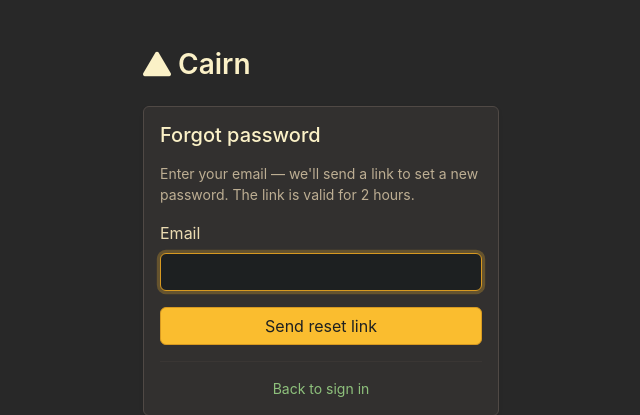
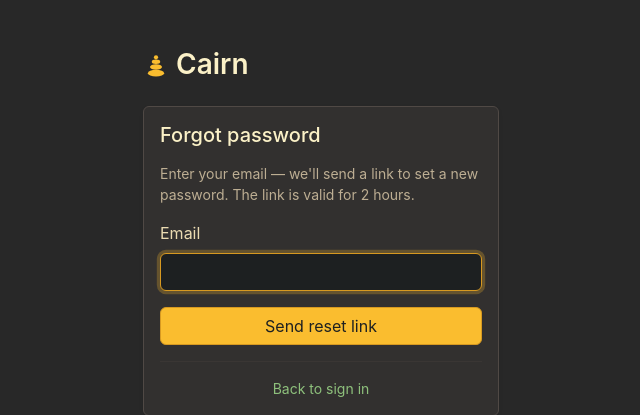
Before and after one commit to kuhn-ruess/cairn, a Flask app: page /auth/forgot-password in a window 1280 px wide. Shown: the top 415 px of the page, without its empty margins (319-959 px from the left). Run offline with Flask 3, Linux system fonts and the light colour scheme.

Commit message:
branding: cairn stacked-stones logo + favicons
Replace the bi-triangle-fill placeholder with the real Cairn mark in the
navbar and on the auth pages, and add favicons / apple-touch-icon (served
from static/img). Logo + icon set (gold stones on gruvbox dark) is shared
with the iOS app and the marketing site. Also ships maskable + Google
Play store icons for future Android/PWA use.

```diff
--- a/application/__init__.py
+++ b/application/__init__.py
@@ -9,7 +9,7 @@ from mongoengine import connect, disconnect
 from werkzeug.middleware.proxy_fix import ProxyFix
 
 # Public app version — surfaced in the nav footer + the About page.
-APP_VERSION = "1.0.5"
+APP_VERSION = "1.0.6"
 
 # Pull settings out of a local ``.env`` file if one exists. Doesn't override
 # values that are already set in the real environment.
--- a/application/templates/auth/forgot_password.html
+++ b/application/templates/auth/forgot_password.html
@@ -4,7 +4,7 @@
 <div class="row justify-content-center">
   <div class="col-md-5 col-lg-4">
     <h1 class="h3 mb-4 fw-semibold">
-      <i class="bi bi-triangle-fill"></i> Cairn
+      <img src="{{ url_for('static', filename='img/logo-mark.svg') }}" alt="" width="26" height="26" style="vertical-align:-4px"> Cairn
     </h1>
     <div class="card shadow-sm">
       <div class="card-body">
--- a/application/templates/auth/login.html
+++ b/application/templates/auth/login.html
@@ -4,7 +4,7 @@
 <div class="row justify-content-center">
   <div class="col-md-5 col-lg-4">
     <h1 class="h3 mb-4 fw-semibold">
-      <i class="bi bi-triangle-fill"></i> Cairn
+      <img src="{{ url_for('static', filename='img/logo-mark.svg') }}" alt="" width="26" height="26" style="vertical-align:-4px"> Cairn
     </h1>
     <div class="card shadow-sm">
       <div class="card-body">
--- a/application/templates/auth/register.html
+++ b/application/templates/auth/register.html
@@ -4,7 +4,7 @@
 <div class="row justify-content-center">
   <div class="col-md-6 col-lg-5">
     <h1 class="h3 mb-4 fw-semibold">
-      <i class="bi bi-triangle-fill"></i> Cairn
+      <img src="{{ url_for('static', filename='img/logo-mark.svg') }}" alt="" width="26" height="26" style="vertical-align:-4px"> Cairn
     </h1>
     <div class="card shadow-sm">
       <div class="card-body">
--- a/application/templates/auth/reset_password.html
+++ b/application/templates/auth/reset_password.html
@@ -4,7 +4,7 @@
 <div class="row justify-content-center">
   <div class="col-md-5 col-lg-4">
     <h1 class="h3 mb-4 fw-semibold">
-      <i class="bi bi-triangle-fill"></i> Cairn
+      <img src="{{ url_for('static', filename='img/logo-mark.svg') }}" alt="" width="26" height="26" style="vertical-align:-4px"> Cairn
     </h1>
     <div class="card shadow-sm">
       <div class="card-body">
--- a/application/templates/layout/base.html
+++ b/application/templates/layout/base.html
@@ -4,6 +4,9 @@
   <meta charset="utf-8">
   <meta name="viewport" content="width=device-width, initial-scale=1">
   <title>{% block title %}Cairn{% endblock %}</title>
+  <link rel="icon" type="image/svg+xml" href="{{ url_for('static', filename='img/logo-icon.svg') }}">
+  <link rel="icon" type="image/png" sizes="32x32" href="{{ url_for('static', filename='img/favicon-32.png') }}">
+  <link rel="apple-touch-icon" href="{{ url_for('static', filename='img/apple-touch-icon.png') }}">
   <link href="https://cdn.jsdelivr.net/npm/bootstrap@5.3.3/dist/css/bootstrap.min.css" rel="stylesheet">
   <link href="https://cdn.jsdelivr.net/npm/bootstrap-icons@1.11.3/font/bootstrap-icons.css" rel="stylesheet">
   <link href="{{ url_for('static', filename='css/app.css') }}" rel="stylesheet">
@@ -28,8 +31,8 @@
 {% if current_user.is_authenticated %}
 <nav class="navbar navbar-expand-lg bg-body-tertiary border-bottom">
   <div class="container-fluid">
-    <a class="navbar-brand fw-semibold" href="{{ url_for('dashboard.home') }}">
-      <i class="bi bi-triangle-fill"></i> Cairn
+    <a class="navbar-brand fw-semibold d-inline-flex align-items-center gap-2" href="{{ url_for('dashboard.home') }}">
+      <img src="{{ url_for('static', filename='img/logo-mark.svg') }}" alt="" width="22" height="22"> Cairn
     </a>
     {# Icon toolbar — purely for activated plugins / integrations.
        Each integration the user has switched on gets its own branded icon.
```
Also changed, not shown: application/static/img/apple-touch-icon.png (added), application/static/img/favicon-32.png (added), application/static/img/icon-192.png (added), application/static/img/icon-512.png (added), application/static/img/logo-icon.svg (added), application/static/img/logo-mark.svg (added), application/static/img/maskable-512.png (added), application/static/img/play-store-512.png (added).
